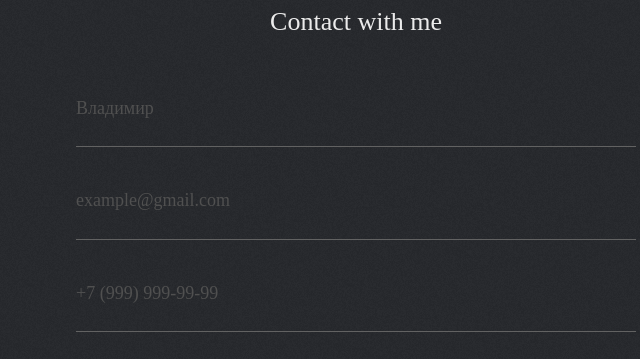
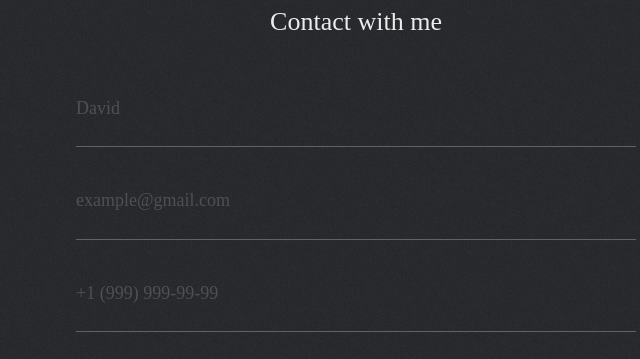
Before and after one commit to suchkovcode/Ivan-Ermolin, a website: page src/html/page/index.html in a window 1280 px wide. Shown: the part 796-1155 px from the top of the page, 284-924 px from the left. Drawn offline with nearby package versions, Linux system fonts and the light colour scheme; files that its build step writes are made by us from their sources; a web font is replaced by a local one.

Commit message:
Translate form

```diff
--- a/src/html/components/form.html
+++ b/src/html/components/form.html
@@ -1,8 +1,8 @@
 <h2 class="form__title" data-aos="zoom-in">Contact with me</h2>
 <form class="form" action="/" method="post" data-aos="zoom-in">
-   <input class="form__input" type="text" placeholder="Владимир" name="name" pattern="text" required>
+   <input class="form__input" type="text" placeholder="David" name="name" pattern="text" required>
    <input class="form__input" type="email" placeholder="example@gmail.com" name="email" pattern="email" required>
-   <input class="form__input" type="tel" placeholder="+7 (999) 999-99-99" name="tel" pattern="tel" required>
+   <input class="form__input" type="tel" placeholder="+1 (999) 999-99-99" name="tel" pattern="tel" required>
    <button class="form__btn" type="submit">Send</button>
 </form>
 <div class="form__social-box" data-aos="zoom-in">
```
